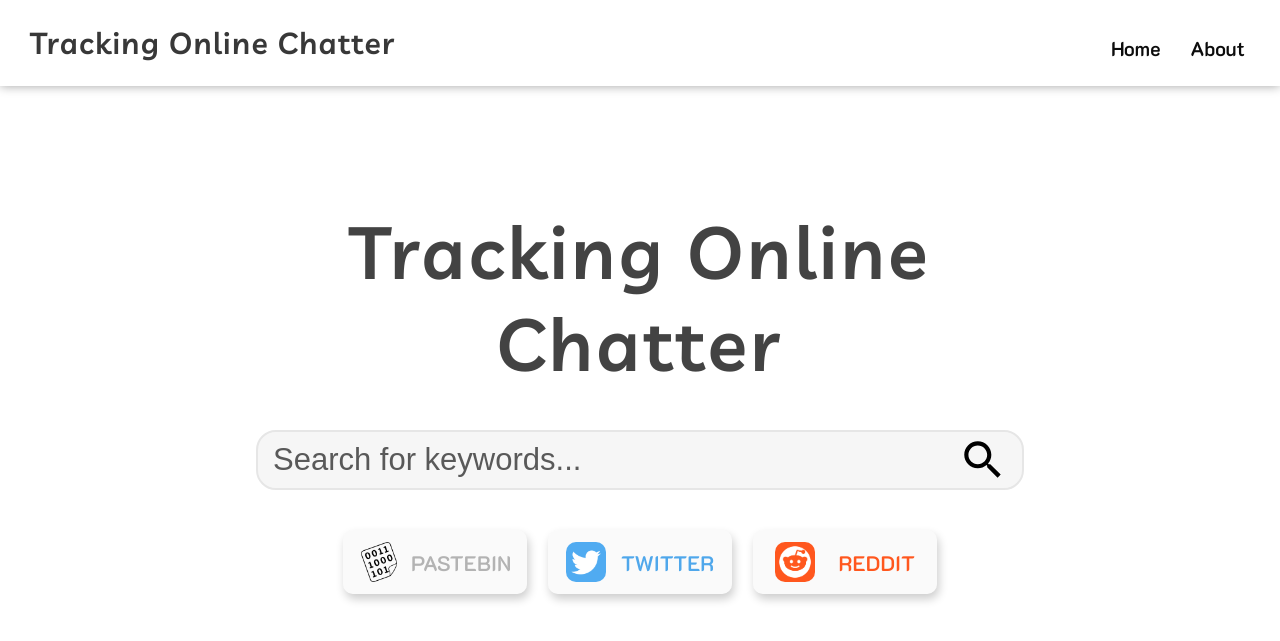
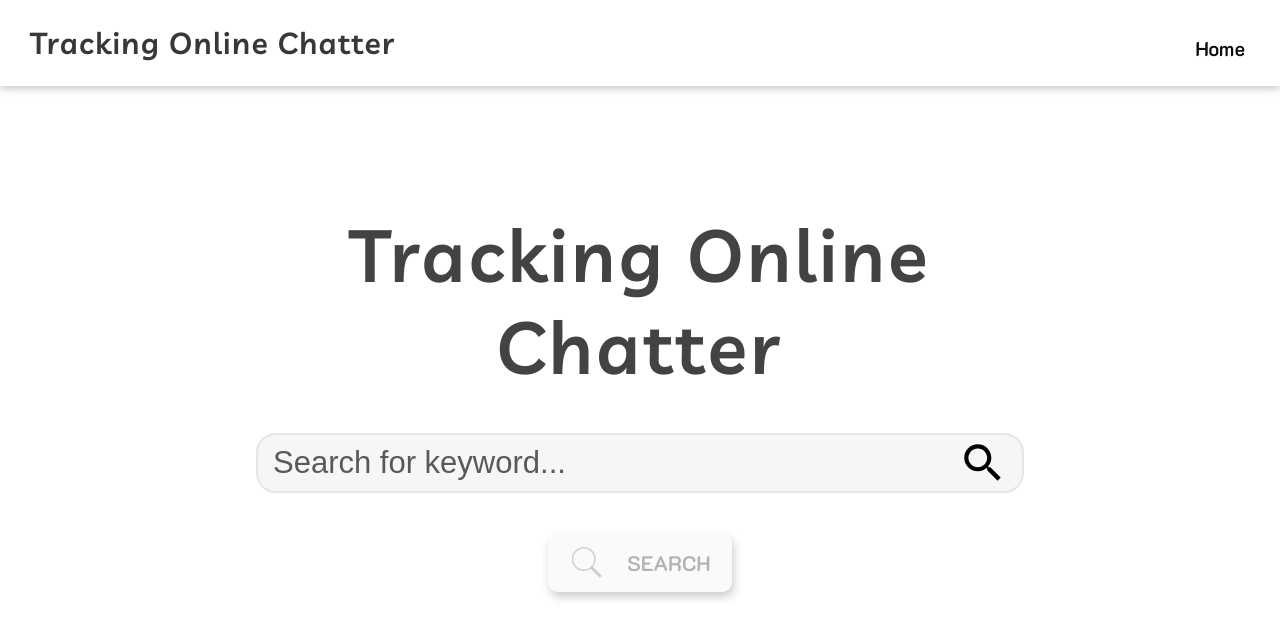
Before and after one commit to IrfanNian/OSINT-Online-Chatter-Tool, a Flask app: page / in a window 1280 px wide. Shown: the top 641 px of the page. Run offline with Flask 2, Linux system fonts and the light colour scheme.

Commit message:
Update index.html
Update to have one search button as a whole & to use POST method

```diff
--- a/templates/index.html
+++ b/templates/index.html
@@ -25,47 +25,29 @@
                     <li>
                         <a href="/">Home</a>
                     </li>
-                    <li>
-                        <a href="/">About</a>
-                    </li>
                 </ul>
             </div>
         </nav>
         <div class="container">
             <div class="content">
                 <h1>Tracking Online Chatter</h1>
-
+				<form method="POST" id="search">
                 <input
                     type="text"
                     id="keyword"
-                    placeholder="Search for keywords..."
+                    placeholder="Search for keyword..."
                 />
 
                 <div class="buttons">
-                    <button id="PastebinSubmit" disabled class="fb">
+                    <button id="SearchSubmit" type="submit"  disabled class="Search">
                         <img
-                            src="/static/images/pastebin.png"
-                            alt="Pastebin"
-                            width="40px"
+                            src="/static/images/search.png"
+                            alt="search"
+                            width="35px"
                         />
-                        <span> PASTEBIN </span>
+                        <span> SEARCH </span>
                     </button>
-                    <button id="TwitterSubmit" disabled class="twitter">
-                        <img
-                            src="/static/images/twitter.png"
-                            alt="Twitter"
-                            width="40px"
-                        />
-                        <span> TWITTER </span>
-                    </button>
-                    <button id="RedditSubmit" disabled class="reddit">
-                        <img
-                            src="/static/images/reddit.png"
-                            alt="Reddit"
-                            width="40px"
-                        />
-                        <span> REDDIT </span>
-                    </button>
+				</form>
                 </div>
             </div>
         </div>
```
